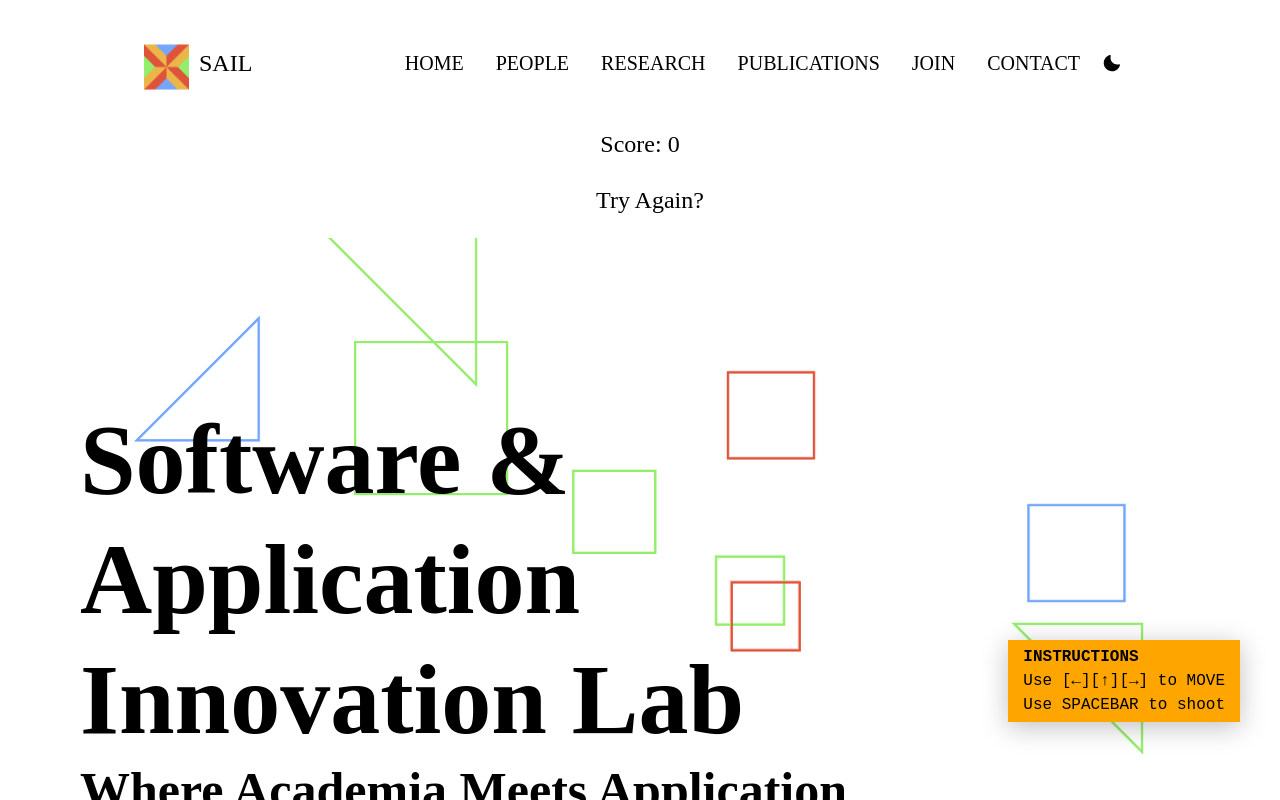
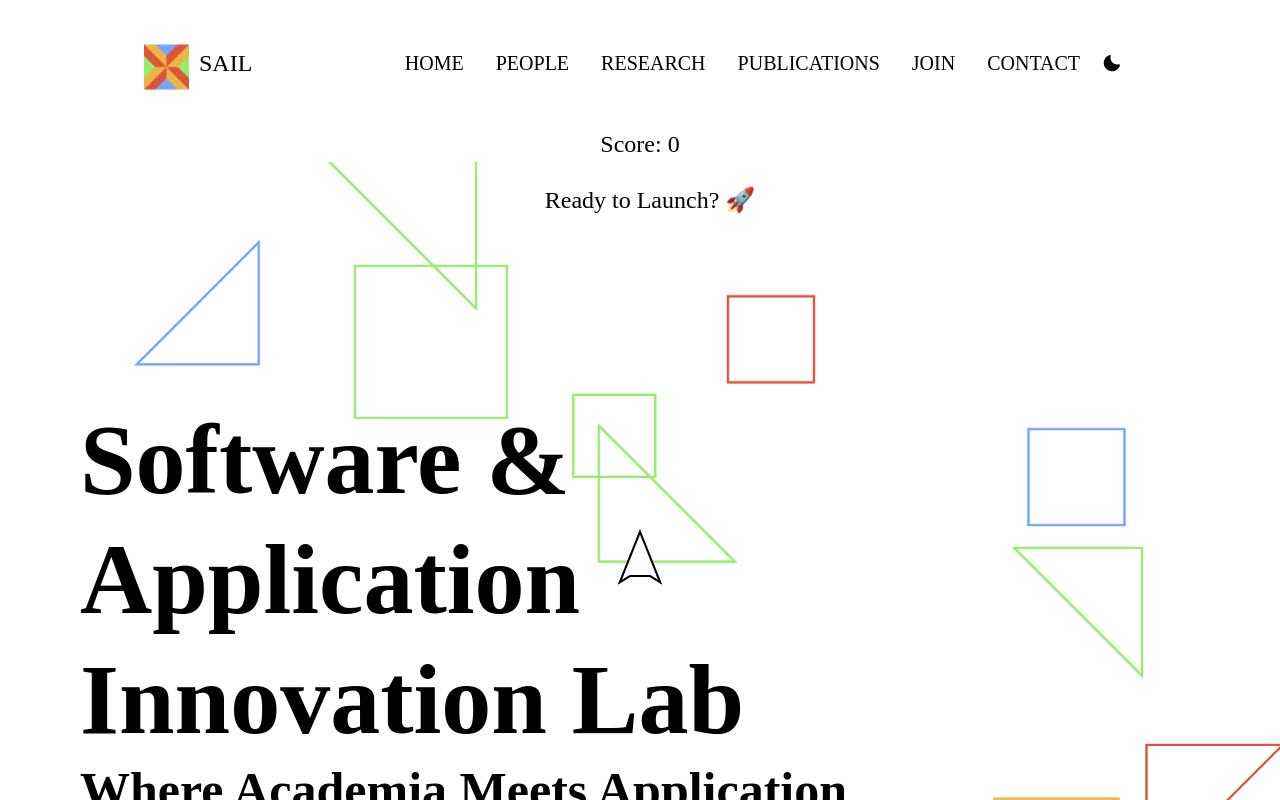
Before and after one commit to hicsail/hicsail.github.io, a React app: page / in a window 1280 px wide. Shown: the top 800 px of the page. Built offline with nearby package versions, Linux system fonts and the light colour scheme; a web font is replaced by a local one.

Commit message:
update asteroid game to launch after clicking button

```diff
--- a/src/components/asteroidGame/Reacteroids.js
+++ b/src/components/asteroidGame/Reacteroids.js
@@ -34,6 +34,7 @@ export class Reacteroids extends Component {
       currentSore: 0,
       top: localStorage['topscore'] || 0,
       inGame: false,
+      shipLoaded: false,
       colorMode: 'white',
     };
     this.canvasRef = React.createRef(null);
@@ -126,8 +127,13 @@ export class Reacteroids extends Component {
     }
 
     // Check for colisions
-    this.checkCollisionsWith(this.bullets, this.asteroids, 'bullet');
-    this.checkCollisionsWith(this.ship, this.asteroids, 'ship');
+    if (this.state.shipLoaded) {
+      this.checkCollisionsWith(this.bullets, this.asteroids, 'bullet');
+      this.checkCollisionsWith(this.ship, this.asteroids, 'ship');
+    }
+
+    // this.checkCollisionsWith(this.bullets, this.asteroids, 'bullet');
+    // this.checkCollisionsWith(this.ship, this.asteroids, 'ship');
 
     // Remove or render
     this.updateObjects(this.particles, 'particles');
@@ -171,6 +177,12 @@ export class Reacteroids extends Component {
     // Make asteroids
     this.asteroids = [];
     this.generateAsteroids(this.state.asteroidCount);
+  }
+
+  launchShip() {
+    this.setState({
+      shipLoaded: true,
+    });
   }
 
   gameOver() {
@@ -425,6 +437,8 @@ export class Reacteroids extends Component {
 
   render() {
     let endgame;
+    let startgame;
+    let instructions;
     let message;
 
     if (this.state.currentScore <= 0) {
@@ -440,7 +454,7 @@ export class Reacteroids extends Component {
         <div>
           <button
             style={{
-              // backgroundColor: 'transparent',
+              position: 'absolute',
               color: this.state.colorMode == 'white' ? '#000000' : '#FFFFFF',
               fontSize: '1.5rem',
               padding: '10px 20px',
@@ -449,12 +463,59 @@ export class Reacteroids extends Component {
               cursor: 'pointer',
               width: '100%',
               textAlign: 'center',
-              // border: '5px solid black',
             }}
             onClick={this.startGame.bind(this)}
           >
             Try Again?
           </button>
+        </div>
+      );
+    }
+
+    if (!this.state.shipLoaded) {
+      startgame = (
+        <div>
+          <button
+            style={{
+              position: 'absolute',
+              color: this.state.colorMode == 'white' ? '#000000' : '#FFFFFF',
+              fontSize: '1.5rem',
+              padding: '10px 20px',
+              margin: '10px',
+              fontFamily: 'Karbon',
+              cursor: 'pointer',
+              width: '100%',
+              textAlign: 'center',
+            }}
+            onClick={this.launchShip.bind(this)}
+          >
+            Ready to Launch? 🚀
+          </button>
+        </div>
+      );
+    }
+
+    if (this.state.shipLoaded) {
+      instructions = (
+        <div
+          style={{
+            backgroundColor: 'orange',
+            position: 'absolute',
+            top: '80vh',
+            right: '5vh',
+            fontFamily: 'Courier New, Courier, monospace',
+            fontSize: '16px',
+            color: 'black',
+            padding: '5px 15px',
+            boxShadow: '0 5px 25px 0 rgba(0, 0, 0, 0.25)',
+          }}
+        >
+          <div>
+            <b>INSTRUCTIONS</b>
+            <p>
+              Use [&larr;][&uarr;][&rarr;] to MOVE <br /> Use SPACEBAR to shoot{' '}
+            </p>
+          </div>
         </div>
       );
     }
@@ -471,6 +532,7 @@ export class Reacteroids extends Component {
           Score: {this.state.currentScore}
         </div>
         {endgame}
+        {startgame}
         <canvas
           ref={this.canvasRef}
           width={this.state.screen.width * this.state.screen.ratio}
@@ -480,6 +542,7 @@ export class Reacteroids extends Component {
             height: '100%',
           }}
         />
+        {instructions}
       </div>
     );
   }
--- a/src/pages/Home.tsx
+++ b/src/pages/Home.tsx
@@ -19,18 +19,6 @@ const HeroText = styled.div`
   width: 65%;
   /* text-align: left; */
   display: block;
-`;
-
-const Info = styled.div`
-  background-color: orange;
-  position: absolute;
-  top: 80vh;
-  right: 5vh;
-  font-family: 'Courier New', Courier, monospace;
-  font-size: 16px;
-  color: black;
-  padding: 5px 15px;
-  box-shadow: 0 5px 25px 0 rgba(0, 0, 0, 0.25);
 `;
 
 const StyledLink = styled.a`
@@ -62,15 +50,6 @@ export const Home: React.VFC = () => {
           itemColor={itemColor}
           colorMode={color}
         ></Reacteroids>
-      </Box>
-
-      <Box display={['none', 'initial']}>
-        <Info>
-          <b>INSTRUCTIONS</b>
-          <p>
-            Use [&larr;][&uarr;][&rarr;] to MOVE <br /> Use SPACEBAR to shoot{' '}
-          </p>
-        </Info>
       </Box>
       <Box margin="0 auto" maxWidth="80%">
         <Grid
```
